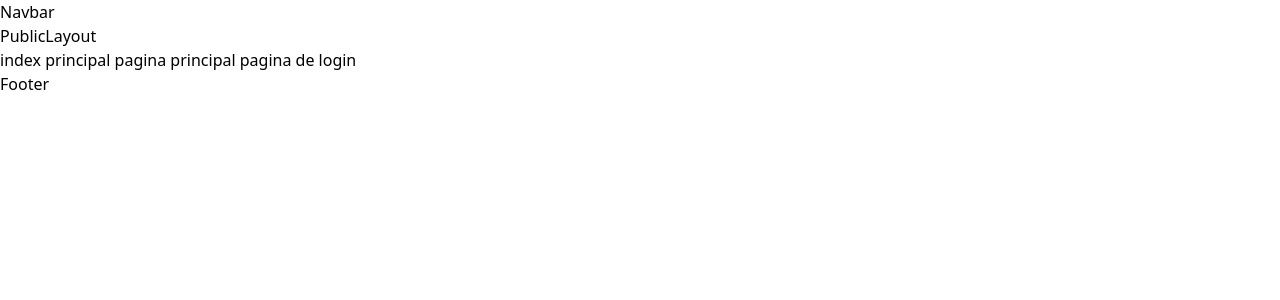
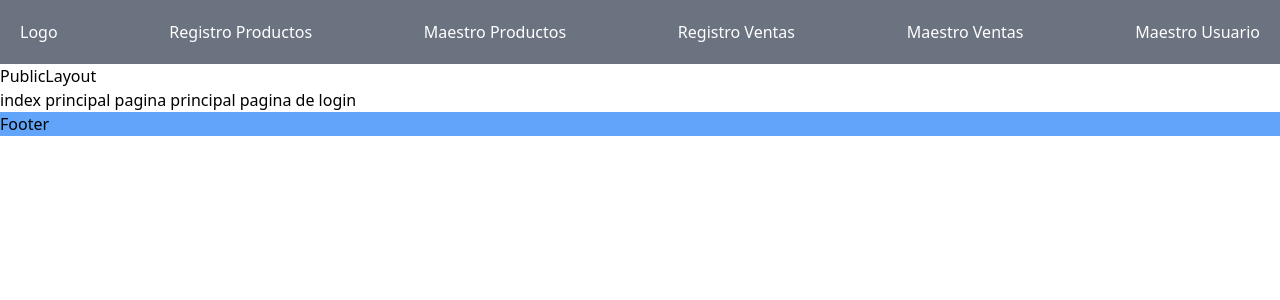
Before and after one commit to JhonHayden/WebTradingProject, a React (Create React App) app: page / in a window 1280 px wide. Shown: the top 300 px of the page. Built offline with nearby package versions, Linux system fonts and the light colour scheme.

Commit message:
navegacion por el navbar barra de navegacion superior realizada de manera muy sencilla por el momento  cumple su funcion de desplazarse por las paginas

```diff
--- a/src/components/Footer.jsx
+++ b/src/components/Footer.jsx
@@ -2,7 +2,7 @@ import React from 'react'
 
 const Footer = () => {
     return (
-        <div>
+        <div className='flex bg-blue-400'>
             Footer
         </div>
     )
--- a/src/components/Navbar.jsx
+++ b/src/components/Navbar.jsx
@@ -1,11 +1,40 @@
 import React from 'react'
-
+import { Link } from 'react-router-dom'
 const Navbar = () => {
     return (
-    <div>
-        Navbar
+        <nav className='bg-gray-500'>
+           <ul className='flex justify-between m-5 text-white'>
+               <li>
+                   Logo
+               </li>
+               <li >
+                   <Link to= '/administracion/registroproductos'>
+                        Registro Productos
+                   </Link>
+                </li>
+               <li>
+                   <Link to= '/administracion/maestroproductos'>
+                        Maestro Productos
+                   </Link>
+                </li>
+               <li>
+                    <Link to= '/administracion/registroventas'>
+                        Registro Ventas
+                   </Link>
+                </li>
+               <li>
+                   <Link to= '/administracion/maestroventas'>
+                        Maestro Ventas
+                   </Link>
+                </li>
+               <li>
+                    <Link to= '/administracion/maestrousuario'>
+                        Maestro Usuario
+                   </Link>
+                </li>
+            </ul>
 
-    </div>
+        </nav>
     )
 }
 
--- a/src/layouts/PrivateLayout.jsx
+++ b/src/layouts/PrivateLayout.jsx
@@ -1,16 +1,18 @@
 import React from 'react'
 import Navbar from 'components/Navbar'
+import Footer from 'components/Footer'
 
 const PrivateLayout = ({children}) => {
     return (
-        <div>
+        <div className='flex flex-col justify-between h-screen '>
             <Navbar/>
-
-            <main>
-            {children}
-                PrivateLayout
-            </main>
-
+            <div className='h-full overflow-scroll'>
+                <main className='h-full'>
+                    {children}
+                    PrivateLayout
+                </main>
+                <Footer/>
+            </div>
 
         </div>
     )
```
Also changed, not shown: src/App.jsx (+0 -19 lines).
